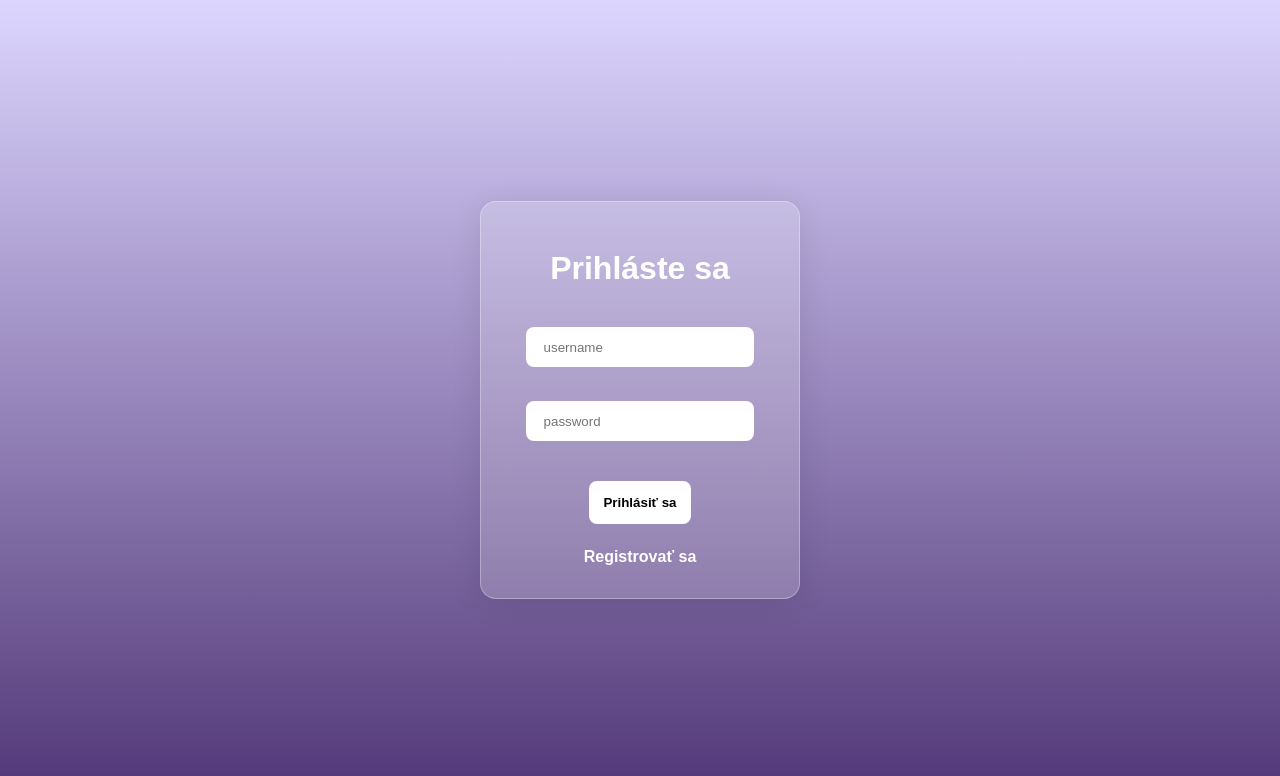
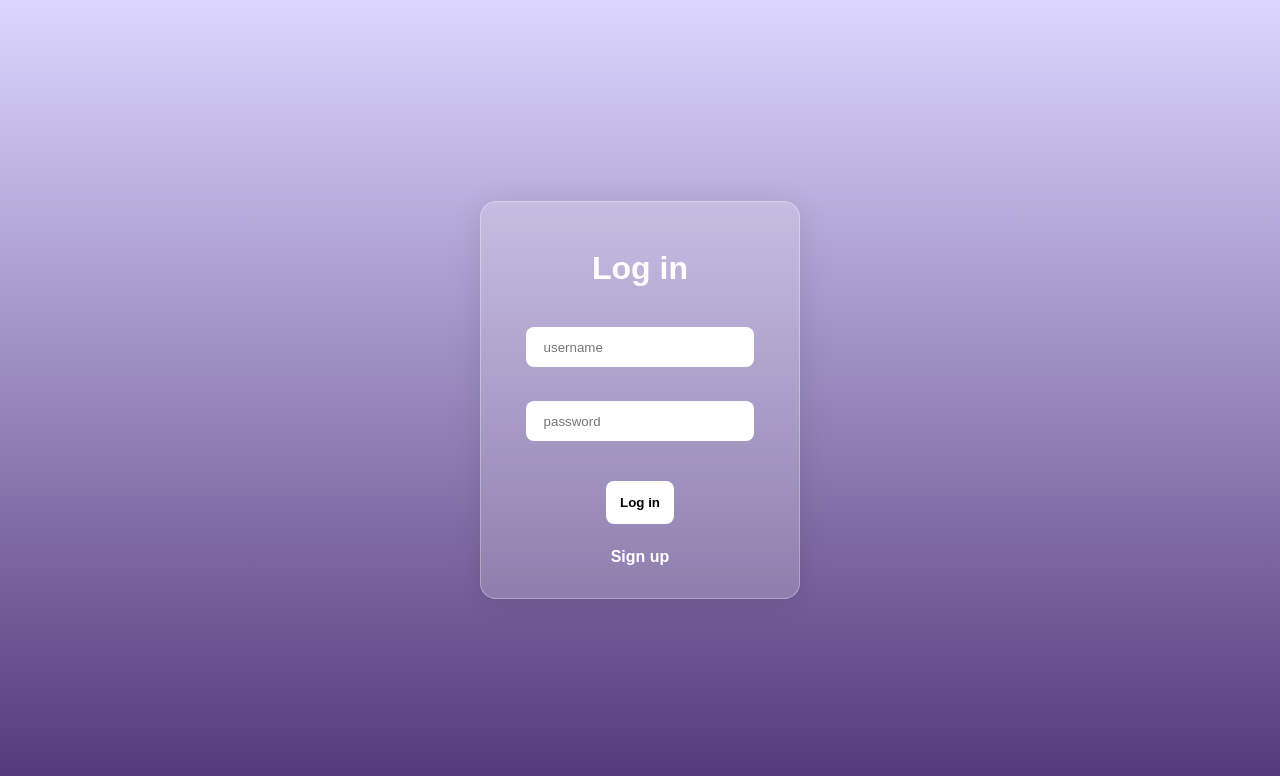
Before and after one commit to M3nta01/ubiquitous-potato, a PHP site: page / in a window 1280 px wide. Shown: the top 776 px of the page. Run offline with PHP 8.4, Linux system fonts and the light colour scheme.

Commit message:
Update index.php

```diff
--- a/index.php
+++ b/index.php
@@ -45,11 +45,11 @@ if (isset($_POST['submit']) && !empty($_POST['username']) && !empty($_POST['pass
 <body>
 <div class="zaklad">
     <form action="index.php" method="post">
-        <h1>Prihláste sa</h1>
+        <h1>Log in</h1>
         <input type="text" name="username" placeholder="username" required autofocus><br>
         <input type="password" name="password" placeholder="password" required>
-        <button type="submit" name="submit">Prihlásiť sa</button>
-        <a href="register.php" id="Register">Registrovať sa</a>
+        <button type="submit" name="submit">Log in</button>
+        <a href="register.php" id="Register">Sign up</a>
     </form>
 </div>
 </body>
```
